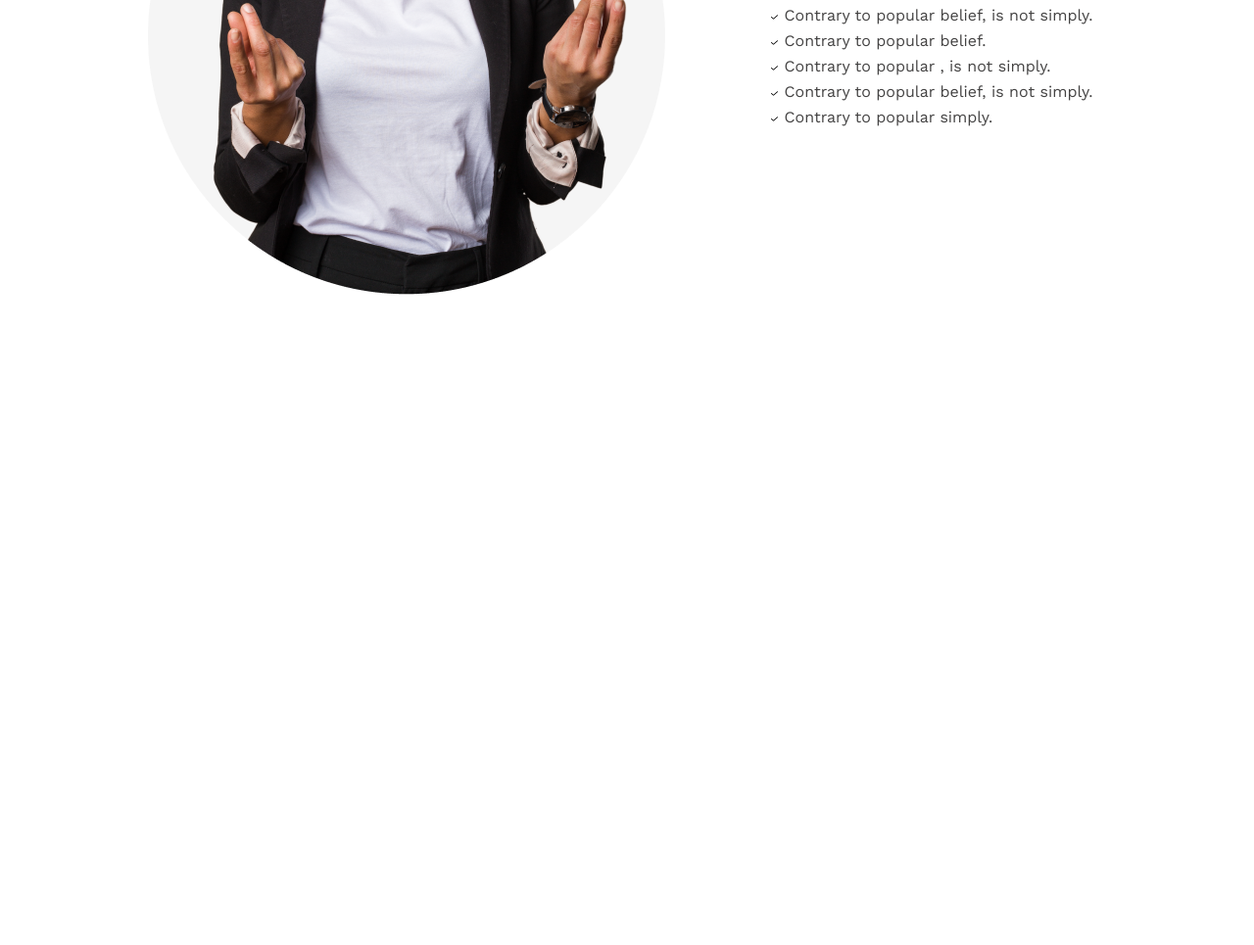
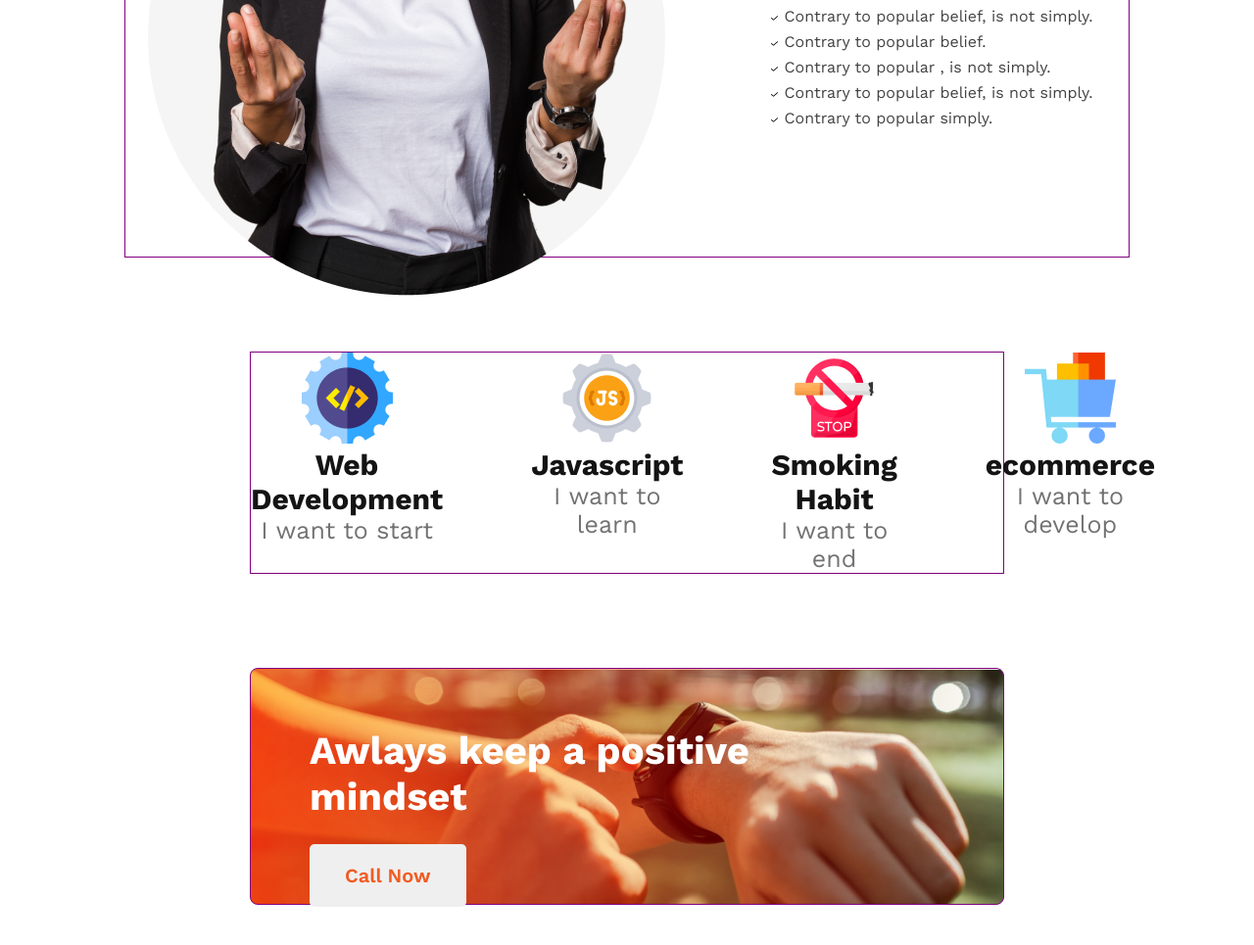
Before and after one commit to Jamesrenteri/new-year-new-me2, a plain HTML site: page index.html in a window 1280 px wide. Shown: the part 1115-2080 px from the top of the page at 98% size. Before the commit the page ends 1472 px from the top, so only its background shows below. Drawn offline with nearby package versions, Linux system fonts and the light colour scheme.

Commit message:
main area build

```diff
--- a/index.html
+++ b/index.html
@@ -60,7 +60,46 @@
                 </ul>
             </div>
         </section>
+
         <!-- my failure section end -->
+
+        <!-- my plans section start -->
+
+        <section class="my-plans">
+            <div class="plan">
+                <img src="./images/icons/web.png" alt="web-icon">
+                <h3>Web Development</h3>
+                <p>I want to start</p>
+            </div>
+            <div class="plan">
+                <img src="./images/icons/js.png" alt="js icon">
+                <h3>Javascript</h3>
+                <p>I want to learn</p>
+            </div>
+            <div class="plan">
+                <img src="./images/icons/smoke.png" alt="smoke icon">
+                <h3>Smoking Habit</h3>
+                <p>I want to end</p>
+            </div>
+            <div class="plan">
+                <img src="./images/icons/ecom.png" alt="ecom icon">
+                <h3>ecommerce</h3>
+                <p>I want to develop</p>
+            </div>
+        </section>
+
+        <!-- my plans section end -->
+
+        <!-- positive mindset section start -->
+
+        <section class="positive-mindeset-section">
+            <div class="mindset-info">
+                <h3 class="title mindset-title">Awlays keep a positive <br> mindset</h3>
+                <button class="btn mindset-btn">Call Now</button>
+            </div>
+        </section>
+
+        <!-- positive mindset section end -->
     </main>
 
     <!-- main section end -->
--- a/style.css
+++ b/style.css
@@ -25,7 +25,7 @@
 
 .btn {
     border-radius: 5px;
-    padding: 20px 25px;
+    padding: 20px 36px;
     border: 0;
     color: #FFF;
     font-size: 20px;
@@ -40,12 +40,12 @@
 
 /* header style */
 header {
-    width: 100vw;
     height: 80vh;
     background-image: url(./images/banner/banner2.png);
     background-repeat: no-repeat;
     background-position: center;
     background-size: cover;
+    overflow: hidden;
 }
 
 
@@ -76,7 +76,7 @@ header {
     align-items: center;
     justify-content: space-evenly;
     gap: 90px;
-
+    border: 1px solid purple;
 
 }
 
@@ -98,3 +98,65 @@ header {
 
 
 }
+
+/* my plans  */
+
+.my-plans {
+    width: 60vw;
+    /* height: 40vh; */
+
+    margin: 6rem auto;
+    display: flex;
+    justify-content: space-evenly;
+    gap: 90px;
+    border: 1px solid purple;
+    text-align: center;
+}
+
+.my-plans h3 {
+    color: #151414;
+    font-size: 30px;
+    font-weight: 700;
+
+}
+
+.my-plans p {
+    color: #737272;
+    font-size: 25px;
+    font-weight: 500;
+
+}
+
+.positive-mindeset-section{
+    width: 60vw;
+    height: 30vh;
+    margin: 6rem auto;
+    border: 1px solid purple;
+    background-image: url(./images/watch.png), linear-gradient(90deg, #F15B22 0%, rgba(241, 91, 34, 0.00) 100%);
+    background-blend-mode: overlay;
+    border-radius: 8px;
+    background-repeat: no-repeat;
+    background-position: center;
+    background-size: cover;
+}
+
+.mindset-info{
+    padding-top: 60px;
+    padding-left:60px ;
+}
+
+.mindset-title{
+    text-align: left;
+    font-size: 40px;
+    color: white;
+    padding-bottom: 25px;
+}
+
+.mindset-btn{
+color: #F15B22;
+text-align: center;
+font-size: 20px;
+font-weight: 600;
+
+
+}
```
